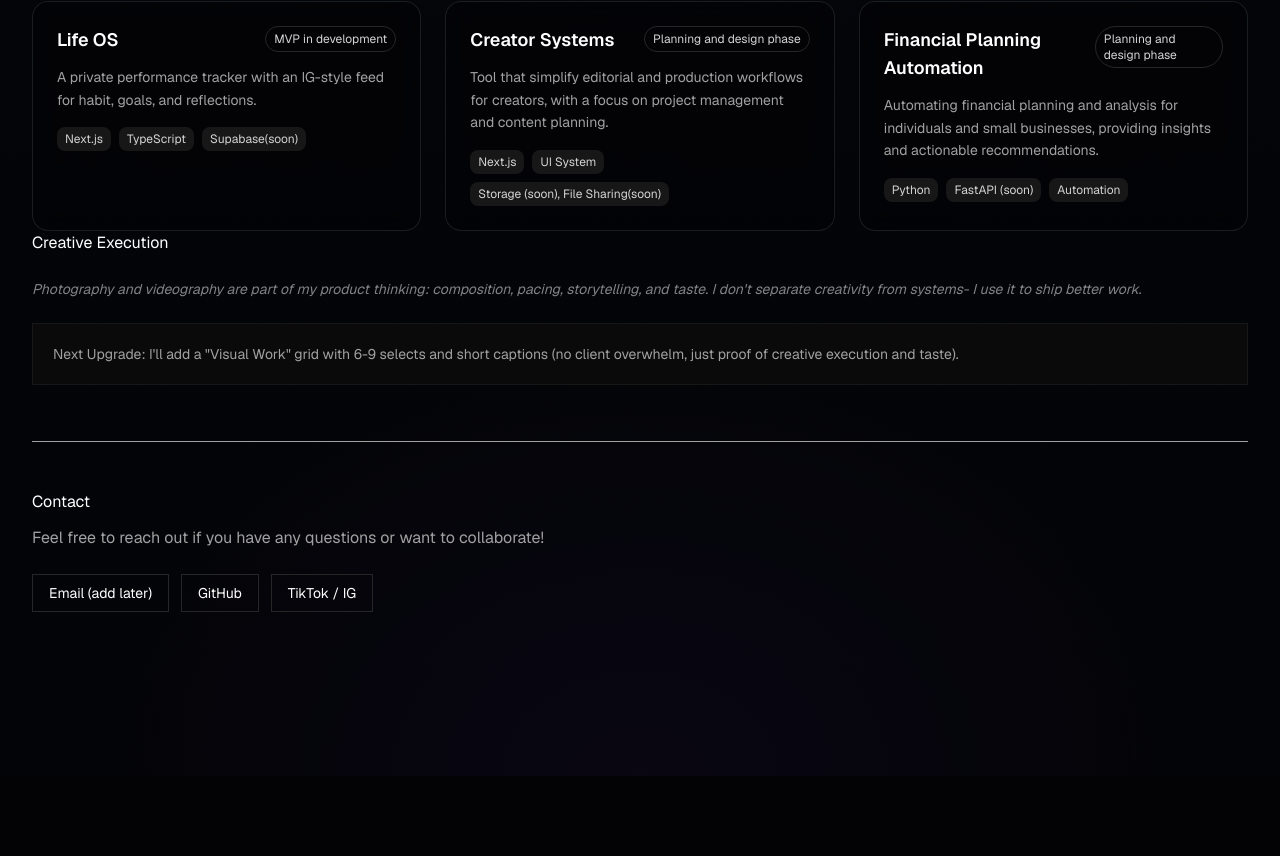
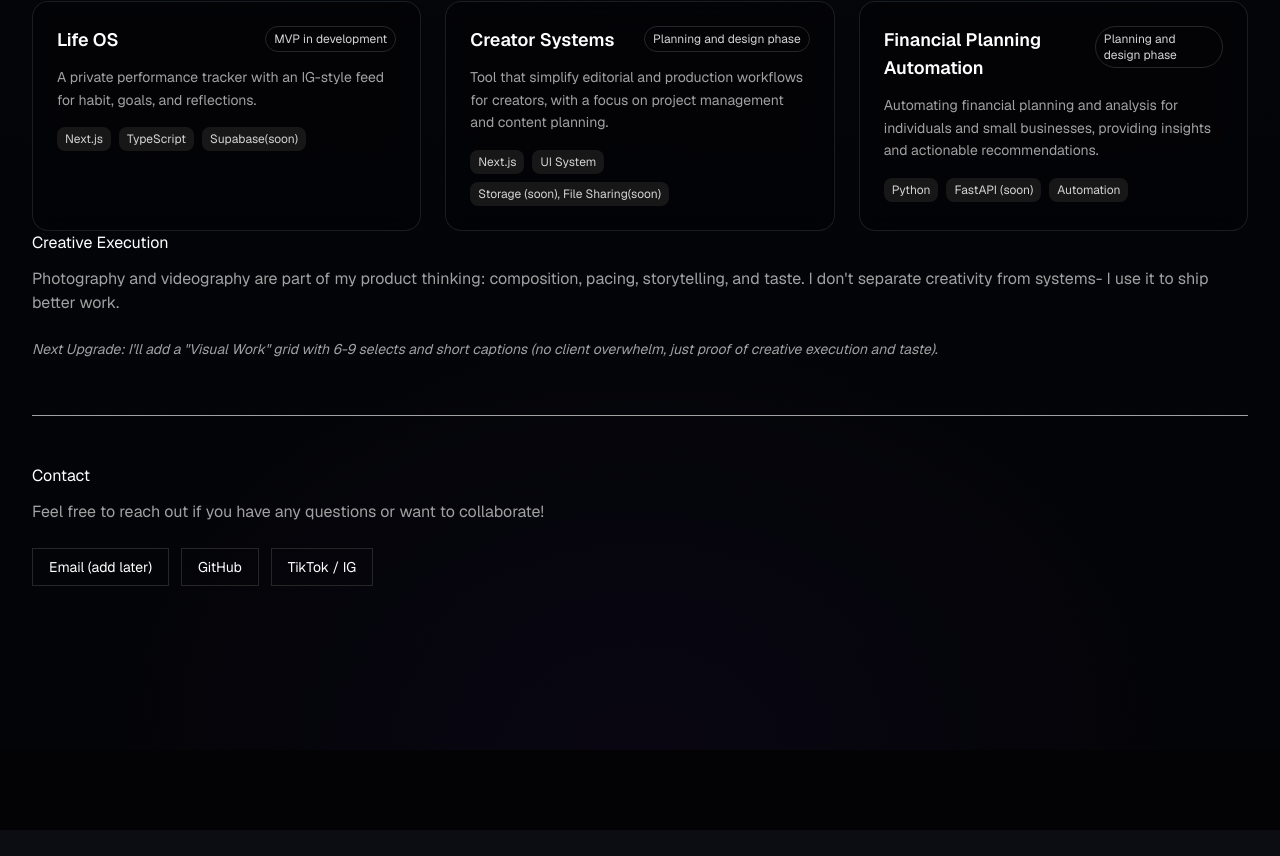
Before and after one commit to Brandon-Scott13/Portfolio-v1, a Next.js app: page / in a window 1280 px wide. Shown: the part 671-1527 px from the top of the page. After the commit the page ends 1501 px from the top, so only its background shows below. Built offline with nearby package versions, Linux system fonts and the light colour scheme.

Commit message:
Cinematic layout polish

```diff
--- a/app/page.tsx
+++ b/app/page.tsx
@@ -121,13 +121,13 @@ export default function Home() {
         {/* Creative */}
         <section id="creative" className="mb-14">
           <h2 className="text-2x1 font semibold mb-3">Creative Execution</h2>
-          <p className="mt-6 text-sm text-white/50 italic">
+          <p className="text-neutral-400 max-w-2x1">
             Photography and videography are part of my product thinking: composition,
             pacing, storytelling, and taste. I don&#39;t separate creativity from systems-
             I use it to ship better work.
           </p>
 
-          <div className="mt-6 rounded-2x1 border border-neutral-900 p-5 bg-neutral-950">
+          <div className="mt-6 text-sm text-white/50 italic">
               <p className="text-sm text-neutral-400">
                 Next Upgrade: I&#39;ll add a &quot;Visual Work&quot; grid with 6-9 selects and short captions
                 (no client overwhelm, just proof of creative execution and taste).
```
